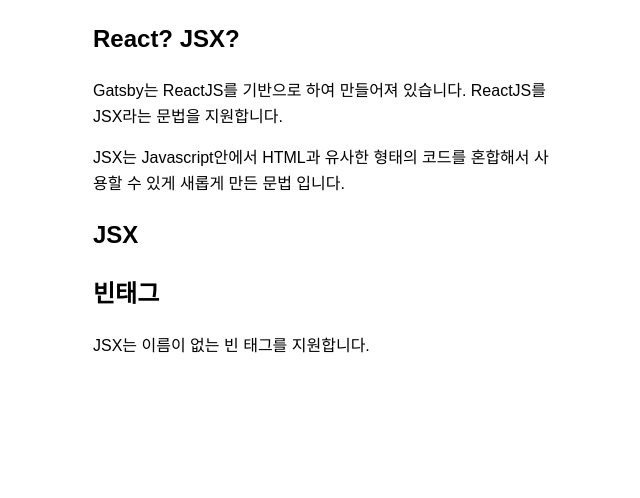
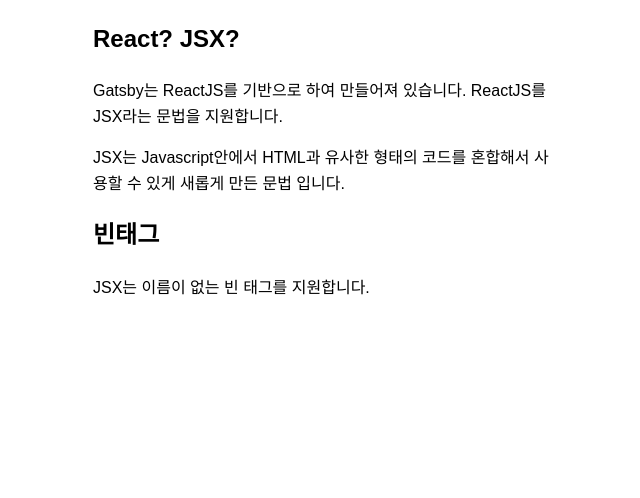
Before and after one commit to pofoldev/pofol-dev-workshop, a Gatsby site: page /tutorials/react-and-jsx in a window 1280 px wide. Shown: the whole page, without its empty margins (317-957 px from the left). Built offline with nearby package versions, Linux system fonts and the light colour scheme; Gatsby itself is replaced by a stand-in of ours; some packages are replaced by stand-ins of ours.

Commit message:
Update index.mdx

```diff
--- a/tutorial/react-and-jsx/index.mdx
+++ b/tutorial/react-and-jsx/index.mdx
@@ -7,8 +7,5 @@
 JSX는 Javascript안에서 HTML과 유사한 형태의 코드를 혼합해서 사용할 수 있게 새롭게 만든 문법 입니다.
 
 
-## JSX
-
-
 ## 빈태그
 JSX는 이름이 없는 빈 태그를 지원합니다.
```
